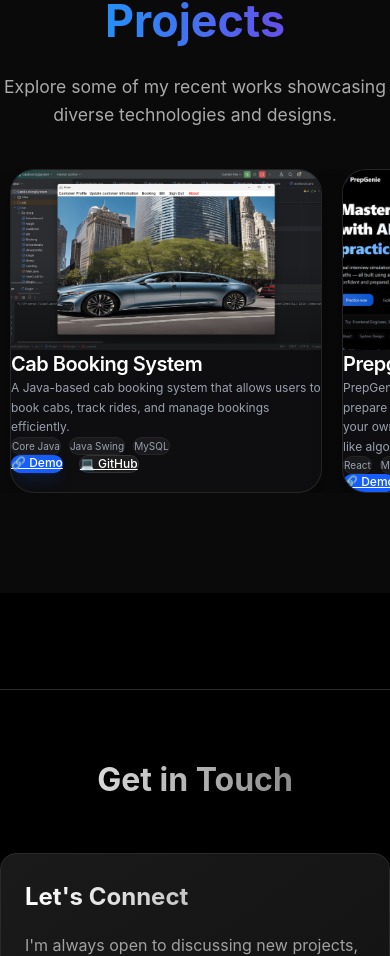
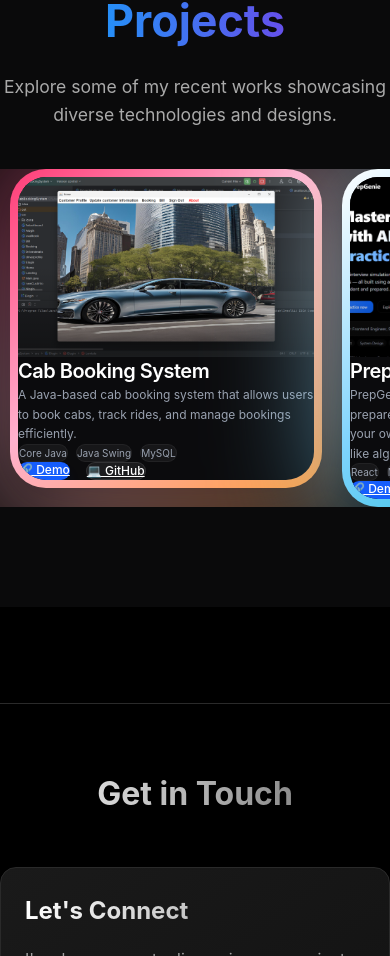
Before and after one commit to SarthakDudhe/Portfolio-Sarthak, a React (Vite) app in the folder my-app/: page / in a window 390 px wide. Shown: the part 5157-6113 px from the top of the page. Built offline with nearby package versions, Linux system fonts and the light colour scheme.

Commit message:
feat: add responsive project carousel component with scrolling navigation

```diff
--- a/my-app/src/components/Project.jsx
+++ b/my-app/src/components/Project.jsx
@@ -15,6 +15,7 @@ const projects = [
     tags: ["Core Java", "Java Swing", "MySQL"],
     liveLink: "https://github.com/SarthakDudhe/CabBookingSystem",
     githubLink: "https://github.com/SarthakDudhe/CabBookingSystem",
+    gradient: "linear-gradient(137deg, #FF3D77 0%, #FFB1CE 45%, #FF9D3C 100%)",
   },
   {
     id: 2,
@@ -25,6 +26,7 @@ const projects = [
     tags: ["React", "MongoDB", "Tailwindcss", "Express", "Node", "GeminiApi"],
     liveLink: "https://prep-genie-k3cd.vercel.app/",
     githubLink: "https://github.com/SarthakDudhe/PrepGenie",
+    gradient: "linear-gradient(137deg, #FFFFFF 0%, #7DD3FC 45%, #06B6D4 100%)",
   },
   {
     id: 3,
@@ -35,6 +37,7 @@ const projects = [
     tags: ["React", "MongoDB", "Tailwindcss", "Express", "Node"],
     liveLink: "https://chat-application-eight-wine.vercel.app/login",
     githubLink: "https://github.com/SarthakDudhe/ChatApplication",
+    gradient: "linear-gradient(137deg, #4361EE 0%, #E0AEFF 45%, #F72585 100%)",
   },
 ];
 
@@ -61,11 +64,11 @@ const Project = () => {
         </p>
       </div>
 
-      <div className="carousel-wrapper relative w-full max-w-[1200px] flex items-center mx-auto px-4 md:px-10">
+      <div className="carousel-wrapper relative w-full flex items-center mx-auto">
         {/* Left Arrow Button */}
         <button
           onClick={() => scroll("left")}
-          className="absolute left-2 md:left-4 z-20 p-3 rounded-full bg-white/5 border border-white/10 text-white/70 hover:text-white hover:bg-white/10 transition-all cursor-pointer backdrop-blur-md hidden sm:block"
+          className="absolute left-6 md:left-10 z-20 p-3 rounded-full bg-white/5 border border-white/10 text-white/70 hover:text-white hover:bg-white/10 transition-all cursor-pointer backdrop-blur-md hidden sm:block"
           aria-label="Scroll Left"
         >
           <ChevronLeft size={24} />
@@ -74,15 +77,30 @@ const Project = () => {
         {/* Scrollable Container */}
         <div
           ref={scrollRef}
-          className="projects-scroll-container flex overflow-x-auto gap-8 py-6 w-full snap-x snap-mandatory scroll-smooth no-scrollbar"
+          className="projects-scroll-container flex overflow-x-auto gap-12 py-10 w-full snap-x snap-mandatory scroll-smooth no-scrollbar px-[10vw] md:px-[15vw]"
         >
           {projects.map((project) => (
             <div
               key={project.id}
-              className="project-row-card snap-center flex-shrink-0 w-[80vw] md:w-[70vw] min-w-[280px] max-w-[850px] rounded-[24px] md:rounded-[32px] overflow-hidden border border-white/10 bg-[#121214]/65 backdrop-blur-md flex flex-col md:flex-row group"
+              className="project-card-container relative snap-center flex-shrink-0 py-8 px-4 group overflow-visible isolate"
             >
-              {/* Left Side: Image */}
-              <div className="project-card-image-wrapper w-full md:w-1/2 h-[180px] xs:h-[220px] md:h-full overflow-hidden relative">
+              {/* LAYER 1 — OUTER GLOW (behind card) */}
+              <div
+                className="absolute inset-0 pointer-events-none rounded-[36px] transition-all duration-300 ease-out scale-[1.08] group-hover:scale-[1.10] opacity-60 group-hover:opacity-75 blur-[55px] group-hover:blur-[60px] z-0"
+                style={{
+                  background: project.gradient,
+                }}
+              />
+
+              {/* LAYER 2 — GRADIENT BORDER */}
+              <div
+                className="project-row-card relative z-10 w-[80vw] md:w-[70vw] min-w-[280px] max-w-[850px] rounded-[36px] overflow-hidden border-[8px] border-transparent flex flex-col md:flex-row transition-all duration-300 ease-out group-hover:scale-[1.02] group-hover:-translate-y-1.5 cursor-default"
+                style={{
+                  background: `linear-gradient(#0B0B0D, #0B0B0D) padding-box, ${project.gradient} border-box`,
+                }}
+              >
+                {/* Left Side: Image (LAYER 3 — CONTENT SURFACE) */}
+                <div className="project-card-image-wrapper relative z-20 w-full md:w-1/2 h-[180px] xs:h-[220px] md:h-full overflow-hidden">
                   <img
                     src={project.image}
                     alt={project.title}
@@ -91,8 +109,8 @@ const Project = () => {
                   <div className="absolute inset-0 bg-gradient-to-t md:bg-gradient-to-r from-black/40 via-transparent to-transparent pointer-events-none" />
                 </div>
 
-              {/* Right Side: Content */}
-              <div className="project-card-content w-full md:w-1/2 p-6 md:p-8 flex flex-col justify-between text-left">
+                {/* Right Side: Content (LAYER 3 — CONTENT SURFACE) */}
+                <div className="project-card-content relative z-20 w-full md:w-1/2 p-6 md:p-8 flex flex-col justify-between text-left">
                   <div>
                     <h3 className="text-white font-semibold text-xl md:text-2xl mb-3 md:mb-4 tracking-tight group-hover:text-blue-400 transition-colors">
                       {project.title}
@@ -133,13 +151,14 @@ const Project = () => {
                   </div>
                 </div>
               </div>
+            </div>
           ))}
         </div>
 
         {/* Right Arrow Button */}
         <button
           onClick={() => scroll("right")}
-          className="absolute right-2 md:right-4 z-20 p-3 rounded-full bg-white/5 border border-white/10 text-white/70 hover:text-white hover:bg-white/10 transition-all cursor-pointer backdrop-blur-md hidden sm:block"
+          className="absolute right-6 md:right-10 z-20 p-3 rounded-full bg-white/5 border border-white/10 text-white/70 hover:text-white hover:bg-white/10 transition-all cursor-pointer backdrop-blur-md hidden sm:block"
           aria-label="Scroll Right"
         >
           <ChevronRight size={24} />
```
Lines whose indentation alone changed are shown as unchanged.
